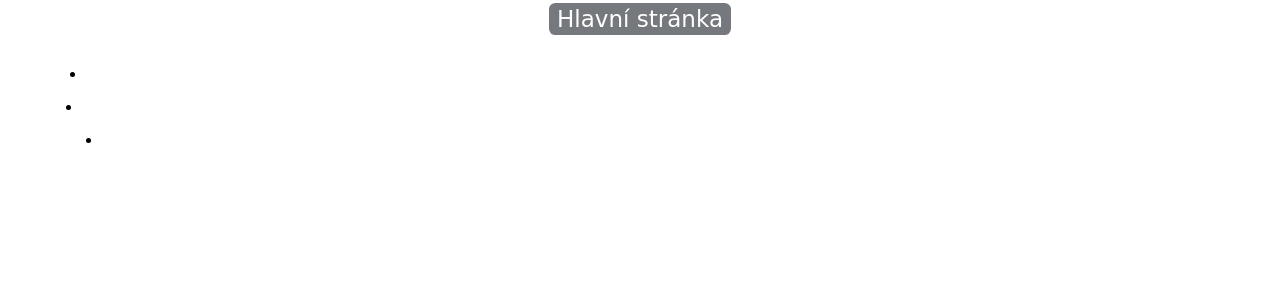
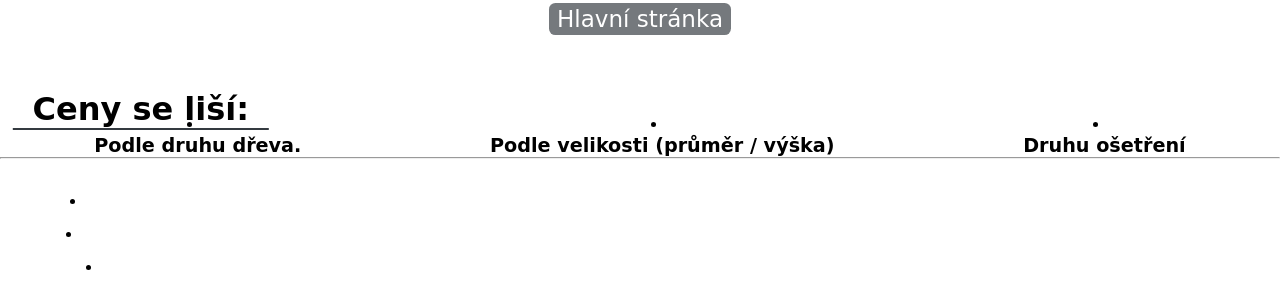
Before and after one commit to jiri-slanina/woodwork-js, a plain HTML site: page cenik.html in a window 1280 px wide. Shown: the part 132-440 px from the top of the page. Drawn offline with Linux system fonts and the light colour scheme.

Commit message:
Add files via upload

```diff
--- a/cenik.html
+++ b/cenik.html
@@ -24,10 +24,20 @@
             <a href="index.html">Hlavní stránka</a>
         </div>
 
-        <div class="tabulka_cenik">
 
+        <h1 class="odlisna_cena">Ceny se liší:</h1> <br>
+        <div class="cenik_text">
+            <li> <br><h2>Podle druhu dřeva.</h2></li>
+            <li><br><h2>Podle velikosti (průměr / výška)</h2></li>
+            <li><br><h2>Druhu ošetření</h2></li>
         </div>
+<hr>
     </main>
+
+
+
+
+
 
 
     <footer>
--- a/style_cenik.css
+++ b/style_cenik.css
@@ -103,8 +103,28 @@ main{
 }
 
 
+.odlisna_cena{
+    width: 20vw;
+    margin-top: 50px;
+    position: absolute;
+    transform: translate(5%, 20%);
+    border-bottom: 2px solid #343a40;
+}
 
+.cenik_text{
+    display: flex;
+    justify-content: space-around;
+    margin-top: 5vw;
+}
 
+.cenik_text li{
+    margin: 0 auto;
+}
+
+.cenik_text h2{
+    font-size: clamp(14px, 1.5vw, 22px);
+    text-align: start;
+}
 
 
 
```
